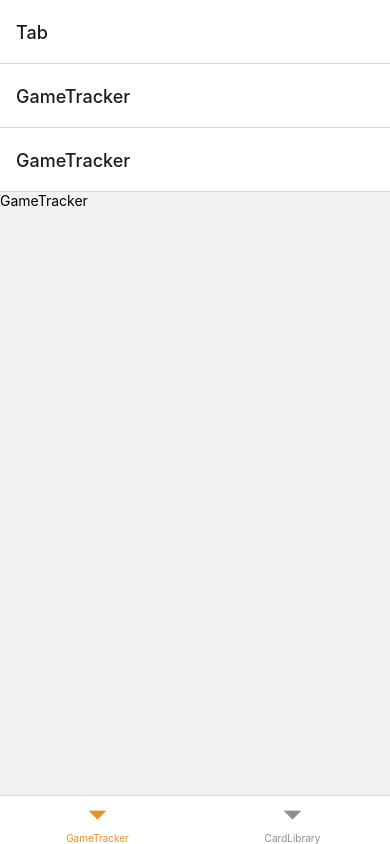
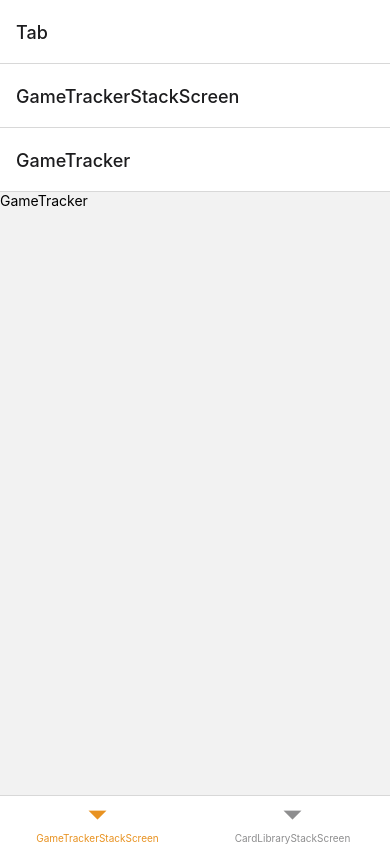
Before and after one commit to JMAvillan/mc_cards, a React Native app: screen / in a window 390 px wide. Built offline with nearby package versions, Linux system fonts and the light colour scheme.

Commit message:
Adjusments to navigator

```diff
--- a/src/components/navigation/router.tsx
+++ b/src/components/navigation/router.tsx
@@ -6,15 +6,21 @@ import GameTracker from "../tabbar/GameTrackerStack/GameTracker";
 import TrackNewGame from "../tabbar/GameTrackerStack/TrackNewGame";
 import TrackedGameDetails from "../tabbar/GameTrackerStack/TrackedGameDetails";
 import CardLibrary from "../tabbar/CardLibraryStack/CardLibrary";
+import {
+  AppRootParamList,
+  AppTabParamList,
+  CardLibraryStackParamList,
+  GameTrackerStackParamList,
+} from "../../interfaces/INavigationProps";
 
-const GameTrackerStack = createStackNavigator();
-const CardLibraryStack = createStackNavigator();
+const GameTrackerStack = createStackNavigator<GameTrackerStackParamList>();
+const CardLibraryStack = createStackNavigator<CardLibraryStackParamList>();
 
 const CardLibraryStackScreen = () => {
   return (
     <CardLibraryStack.Navigator>
       <CardLibraryStack.Screen
-        name="Home"
+        name="CardLibrary"
         component={CardLibrary}
         options={{}}
       />
@@ -47,18 +53,23 @@ const GameTrackerStackScreen = () => {
   );
 };
 
-const Tab = createBottomTabNavigator();
-
+const Tab = createBottomTabNavigator<AppTabParamList>();
 const Tabs = () => {
   return (
     <Tab.Navigator>
-      <Tab.Screen name="GameTracker" component={GameTrackerStackScreen} />
-      <Tab.Screen name="CardLibrary" component={CardLibraryStackScreen} />
+      <Tab.Screen
+        name="GameTrackerStackScreen"
+        component={GameTrackerStackScreen}
+      />
+      <Tab.Screen
+        name="CardLibraryStackScreen"
+        component={CardLibraryStackScreen}
+      />
     </Tab.Navigator>
   );
 };
 
-const RootStack = createStackNavigator();
+const RootStack = createStackNavigator<AppRootParamList>();
 const RootStackScreen = () => {
   return (
     <RootStack.Navigator>
--- a/src/interfaces/INavigationProps.ts
+++ b/src/interfaces/INavigationProps.ts
@@ -5,13 +5,15 @@ import {
 } from "@react-navigation/native";
 import { StackScreenProps } from "@react-navigation/stack";
 
-//Stack/Tab Param Lists
+// Stack/Tab Param Lists
 export type GameTrackerStackParamList = {
   GameTracker: undefined;
   TrackedGameDetails: undefined;
 };
+
 export type CardLibraryStackParamList = {
   CardLibrary: undefined;
+  Filters: undefined;
 };
 
 export type AppTabParamList = {
@@ -25,7 +27,6 @@ export type AppRootParamList = {
 };
 
 // Navigation Props
-
 export type RootNavigationProps<T extends keyof AppRootParamList> =
   StackScreenProps<AppRootParamList, T>;
 
@@ -49,6 +50,7 @@ export type CardLibraryNavigationProps<
   >
 >;
 
+// Set globally for useNavigation usage
 declare global {
   namespace ReactNavigation {
     interface RootParamList extends AppRootParamList {}
```
